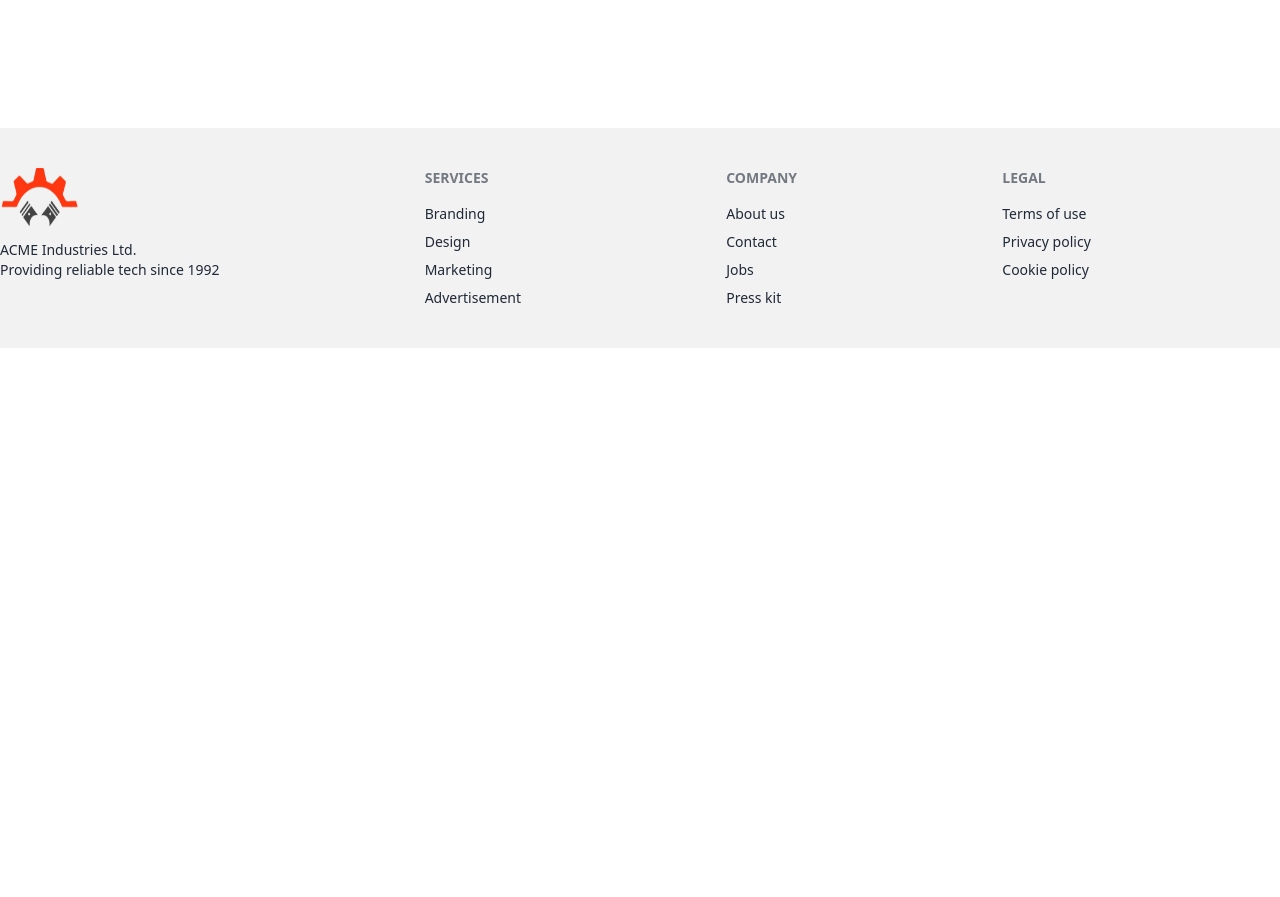
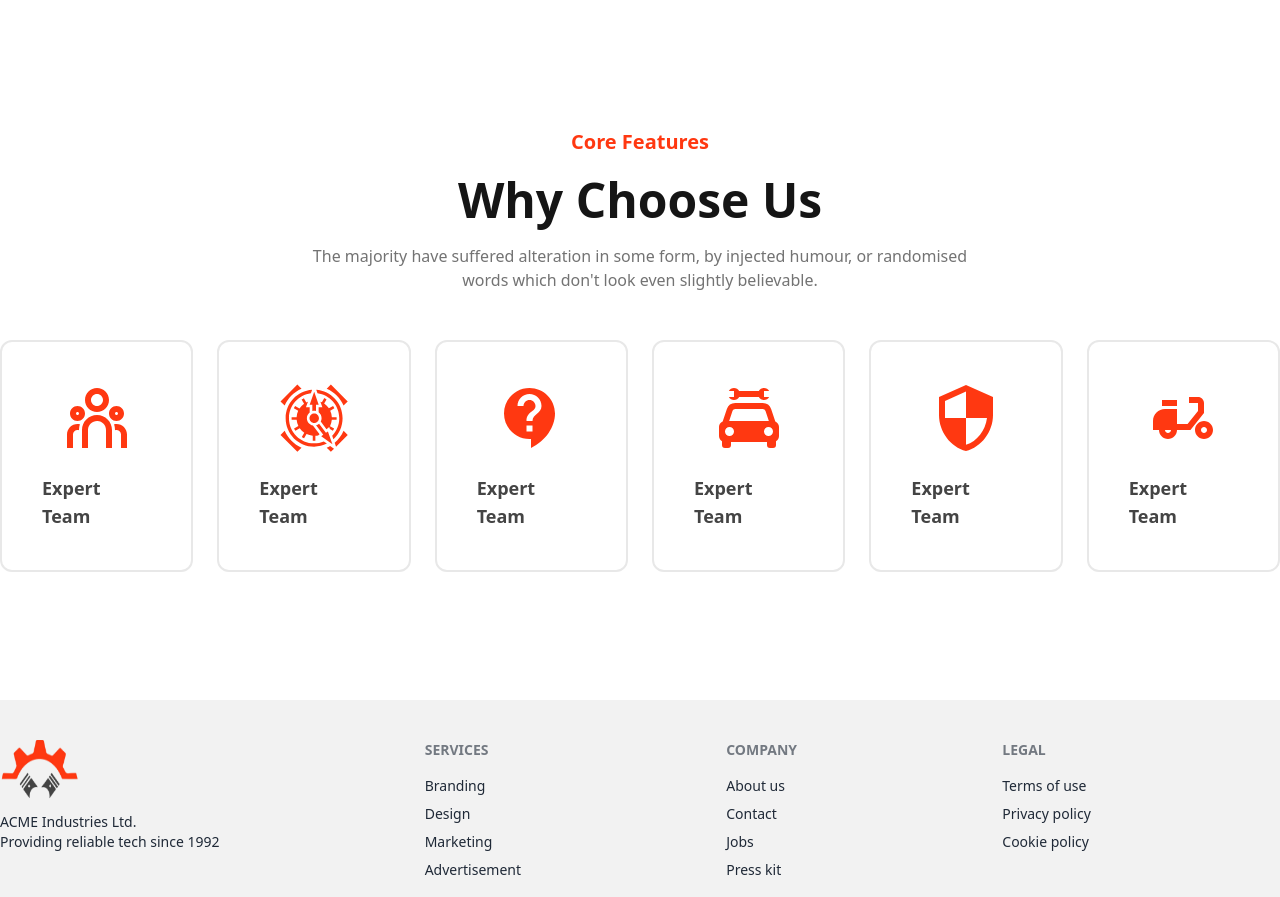
Before and after one commit to Mr-RoyShuvro/revmax-garage-client, a React (Vite) app: page / in a window 1280 px wide. Shown: the part 4220-5117 px from the top of the page. Before the commit the page ends 4568 px from the top, so only its background shows below. Built offline with nearby package versions, Linux system fonts and the light colour scheme; no server answers.

Commit message:
added features section

```diff
--- /dev/null
+++ b/src/pages/Home/Features/Features.jsx
@@ -0,0 +1,49 @@
+import React from 'react';
+import { BiSolidCarMechanic } from 'react-icons/bi';
+import { FcAlarmClock } from 'react-icons/fc';
+import { GiClockwork } from 'react-icons/gi';
+import { MdContactSupport, MdDeliveryDining, MdOutlineSecurity } from 'react-icons/md';
+import { RiTeamLine } from 'react-icons/ri';
+
+const Features = () => {
+    return (
+        <div className='pb-32'>
+            <div className='text-center mb-12'>
+                <h3 className='text-[#FF3811] text-xl font-bold pb-5'>Core Features</h3>
+                <h4 className='text-[#151515] text-5xl font-bold pb-5'>Why Choose Us</h4>
+                <p className='text-[#737373] text-base font-normal'>
+                    The majority have suffered alteration in some form, by injected humour, or randomised <br /> words which don't look even slightly believable.
+                </p>
+            </div>
+            <div className="grid grid-cols-2 md:grid-cols-6 gap-6">
+                <div className="py-10 px-10 border-2 rounded-xl border-[#E8E8E8] flex flex-col justify-center items-center hover:bg-[#FF3811] group">
+                    <RiTeamLine className="text-7xl text-[#FF3811] group-hover:text-white"></RiTeamLine>
+                    <h3 className="text-[#444] text-lg font-bold pt-5 group-hover:text-white">Expert Team</h3>
+                </div>
+                <div className="py-10 px-10 border-2 rounded-xl border-[#E8E8E8] flex flex-col justify-center items-center hover:bg-[#FF3811] group">
+                    <GiClockwork className="text-7xl text-[#FF3811] group-hover:text-white"></GiClockwork>
+                    <h3 className="text-[#444] text-lg font-bold pt-5 group-hover:text-white">Expert Team</h3>
+                </div>
+                <div className="py-10 px-10 border-2 rounded-xl border-[#E8E8E8] flex flex-col justify-center items-center hover:bg-[#FF3811] group">
+                    <MdContactSupport className="text-7xl text-[#FF3811] group-hover:text-white"></MdContactSupport>
+                    <h3 className="text-[#444] text-lg font-bold pt-5 group-hover:text-white">Expert Team</h3>
+                </div>
+                <div className="py-10 px-10 border-2 rounded-xl border-[#E8E8E8] flex flex-col justify-center items-center hover:bg-[#FF3811] group">
+                    <BiSolidCarMechanic className="text-7xl text-[#FF3811] group-hover:text-white"></BiSolidCarMechanic>
+                    <h3 className="text-[#444] text-lg font-bold pt-5 group-hover:text-white">Expert Team</h3>
+                </div>
+                <div className="py-10 px-10 border-2 rounded-xl border-[#E8E8E8] flex flex-col justify-center items-center hover:bg-[#FF3811] group">
+                    <MdOutlineSecurity className="text-7xl text-[#FF3811] group-hover:text-white"></MdOutlineSecurity>
+                    <h3 className="text-[#444] text-lg font-bold pt-5 group-hover:text-white">Expert Team</h3>
+                </div>
+                <div className="py-10 px-10 border-2 rounded-xl border-[#E8E8E8] flex flex-col justify-center items-center hover:bg-[#FF3811] group">
+                    <MdDeliveryDining className="text-7xl text-[#FF3811] group-hover:text-white"></MdDeliveryDining>
+                    <h3 className="text-[#444] text-lg font-bold pt-5 group-hover:text-white">Expert Team</h3>
+                </div>
+            </div>
+
+        </div>
+    );
+};
+
+export default Features;
--- a/src/pages/Home/Home/Home.jsx
+++ b/src/pages/Home/Home/Home.jsx
@@ -5,6 +5,7 @@ import Services from '../Services/Services';
 import ContactInfo from '../ContactInfo/ContactInfo';
 import Product from '../Product/Product';
 import Team from '../Team/Team';
+import Features from '../Features/Features';
 
 const Home = () => {
     return (
@@ -15,6 +16,7 @@ const Home = () => {
             <ContactInfo></ContactInfo>
             <Product></Product>
             <Team></Team>
+            <Features></Features>
         </div>
     );
 };
--- a/src/pages/Home/Team/Team.jsx
+++ b/src/pages/Home/Team/Team.jsx
@@ -39,8 +39,6 @@ const Team = () => {
                     The majority have suffered alteration in some form, by injected humour, or randomised <br /> words which don't look even slightly believable.
                 </p>
             </div>
-
-
 
             <Carousel
                 additionalTransfrom={0}
```
